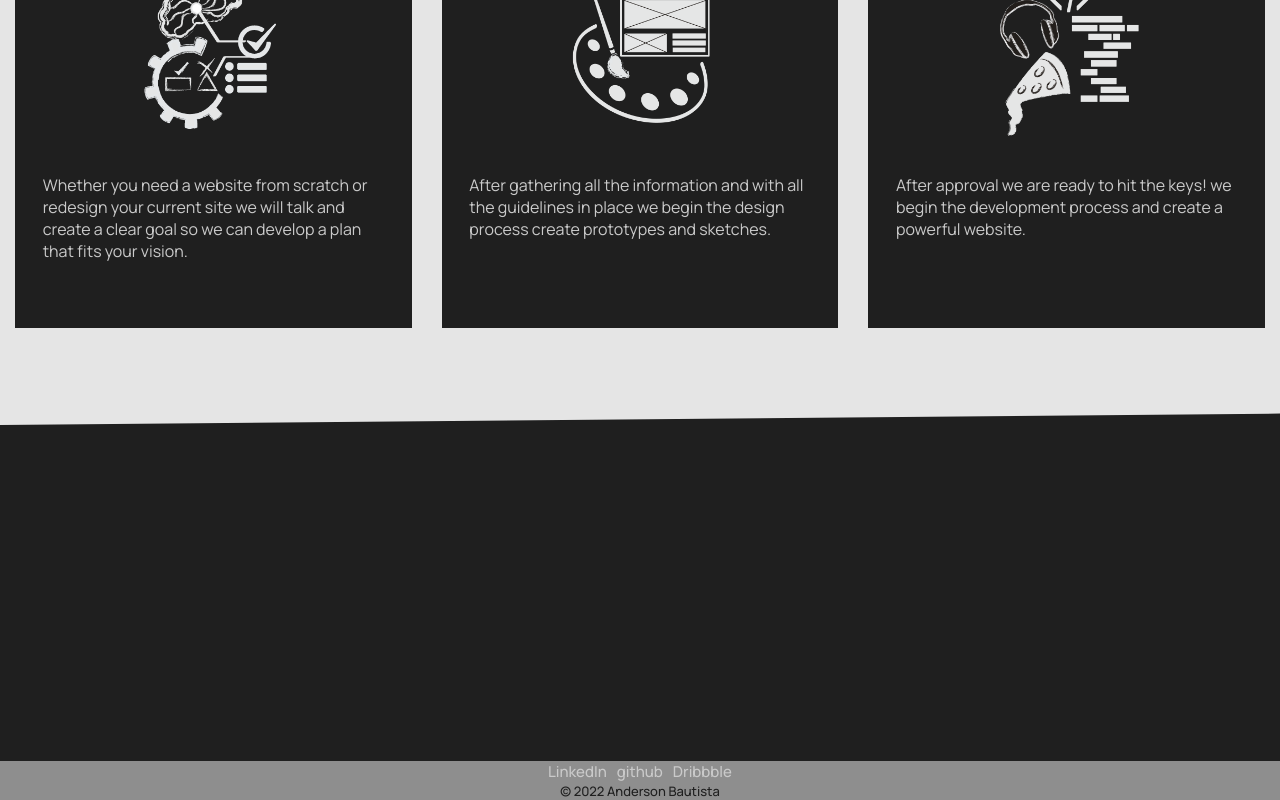
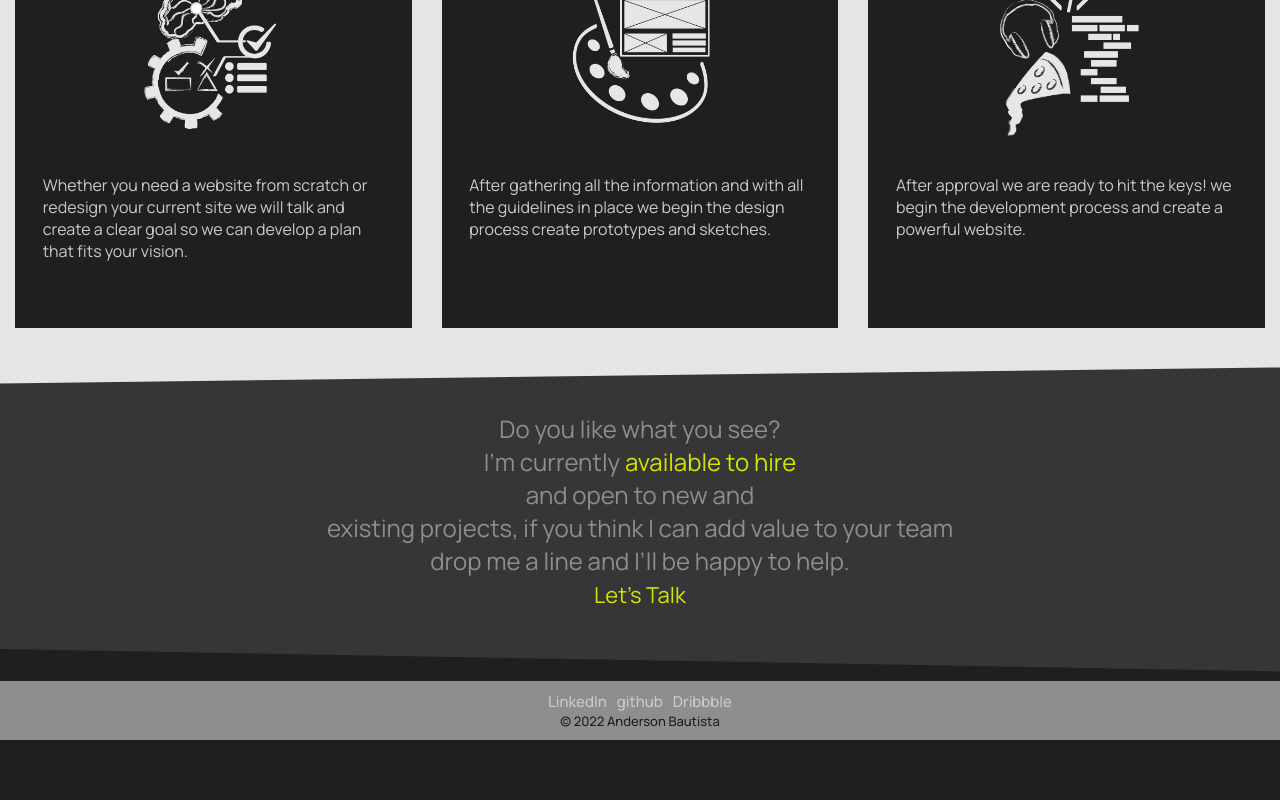
Before and after one commit to AndersBau/portfolio, a React (Create React App) app: page / in a window 1280 px wide. Shown: the part 1855-2655 px from the top of the page. After the commit the page ends 2595 px from the top, so only its background shows below. Built offline with nearby package versions, Linux system fonts and the light colour scheme.

Commit message:
fix layout on home page

```diff
--- a/src/components/About.js
+++ b/src/components/About.js
@@ -1,4 +1,5 @@
 import React from "react";
+import BottonContact from "./BottonContact";
 
 const About = () => {
   return (
@@ -81,6 +82,7 @@ const About = () => {
         </div>
     </div>
     </section>
+    <BottonContact />
     </div>
   )
 }
--- /dev/null
+++ b/src/components/BottonContact.js
@@ -0,0 +1,24 @@
+import React from "react";
+import { Link } from "react-router-dom";
+
+const BottonContact = () => {
+  return (
+    <section id="bottonContact">
+    <div className="bottonContact-container">
+  <p className="bottonContact-text">
+    Do you like what you see?<br/>
+    I’m currently <span>available to hire </span><br/>
+    and open to new and <br/>
+    existing projects,
+     if you think  I can add value
+    to your team <br/>
+    drop me a line and
+    I’ll  be happy to help.
+  </p>
+  <Link className="bottonContact-link" to="/contact">Let's Talk</Link>
+</div>
+</section>
+  )
+}
+
+export default BottonContact;
--- a/src/components/Home.js
+++ b/src/components/Home.js
@@ -1,4 +1,5 @@
 import React from "react";
+import BottonContact from "./BottonContact";
 import WorkListHome from "./WorkListHome";
 const Home = () => {
   return (
@@ -46,7 +47,7 @@ const Home = () => {
             <h3 className="process-subtitles">Plan</h3>
 
             <div className="process-img">
-                <img src="img/plan.png" className="process-img-size"/>
+                <img src="img/plan.png" className="process-img-size" alt="Anderson process"/>
             </div>
 
             <p className="process-text">
@@ -65,7 +66,7 @@ const Home = () => {
             <h3 className="process-subtitles">Design</h3>
 
             <div className="process-img">
-                <img src="img/design.png" className="process-img-size"/>
+                <img src="img/design.png" className="process-img-size" alt="Anderson process"/>
             </div>
 
             <p className="process-text">
@@ -79,7 +80,7 @@ const Home = () => {
             <h3 className="process-subtitles">Develop</h3>
 
             <div className="process-img">
-                <img src="img/code.png" className="process-img-size"/>
+                <img src="img/code.png" className="process-img-size" alt="Anderson process"/>
             </div>
 
             <p className="process-text">
@@ -91,6 +92,7 @@ const Home = () => {
         </div>
     </div>
 </section>
+<BottonContact />
     </div>
   )
 }
--- a/src/components/footer.js
+++ b/src/components/footer.js
@@ -1,6 +1,10 @@
-import React from "react";
+import React, { useEffect } from "react";
 
 const Footer = () => {
+
+
+    // let date = new Date();
+    // let [year] = date.getFullYear()
   return (
     <footer className="footer">
     <div className="footer-social">
--- a/src/sass/base/_typography.scss
+++ b/src/sass/base/_typography.scss
@@ -82,7 +82,7 @@
     justify-content: flex-end;
     padding: 40% 10% 0 0;
     @include respond(tab-port) {
-        padding: 15% 10% 0 0;
+        padding: 5% 10% 0 0;
     }
     @include respond(big-desktop) {
         padding: 8% 5% 0 0;
--- a/src/sass/layout/_footer.scss
+++ b/src/sass/layout/_footer.scss
@@ -1,16 +1,14 @@
 
 .footer {
-    grid-area: footer;
     display: flex;
     flex-direction: column;
     align-items: center;
     justify-content: center;
-    height: 100%;
     background-color: $color-ligther-gray;
     color: $color-dark;
     font-size: 1.5rem;
     font-weight: 500;
-    text-align: center;
+    padding: 1rem 0;
     p {
         font-size: 1.3rem;
     }
--- a/src/sass/pages/_home.scss
+++ b/src/sass/pages/_home.scss
@@ -1,6 +1,6 @@
 .home-page-wrapper{
         display: grid;
-        grid-template: 10vh 100vh 7vh 240vh 235vh 70vh 10vh / 1fr;
+        grid-template: 10vh 100vh 7vh 240vh 235vh 70vh/ 1fr;
         grid-template-areas:
         "header"
         "intro"
@@ -8,10 +8,9 @@
         "thingsMade"
         "process"
         "bottonContact"
-        "footer"
         ;
         @include respond(base) {
-            grid-template: 10vh 90vh 10vh 230vh 220vh 50vh 10vh / 1fr;
+            grid-template: 10vh 90vh 10vh 230vh 170vh 50vh/ 1fr;
             grid-template-areas:
             "header"
             "intro"
@@ -19,11 +18,10 @@
             "thingsMade"
             "process"
             "bottonContact"
-            "footer"
             ;
         }
     @include respond(phone) {
-        grid-template: 10vh 90vh 6vh 230vh 205vh 50vh 10vh / 1fr;
+        grid-template: 10vh 90vh 6vh 230vh 205vh 50vh/ 1fr;
         grid-template-areas:
         "header"
         "intro"
@@ -31,11 +29,10 @@
         "thingsMade"
         "process"
         "bottonContact"
-        "footer"
         ;
     }
     @include respond(tab-port)  {
-        grid-template: 10vh 90vh 6vh 60vh 60vh 40vh 10vh / 1fr;
+        grid-template: 10vh 90vh 6vh 60vh 60vh 40vh/ 1fr;
         grid-template-areas:
         "header"
         "intro"
@@ -43,11 +40,10 @@
         "thingsMade"
         "process"
         "bottonContact"
-        "footer"
         ;
     }
     @include respond(tab-land) {
-        grid-template: 10vh 95vh 7vh 70vh 95vh 40vh 10vh / 1fr;
+        grid-template: 10vh 95vh 7vh 70vh 95vh 40vh/ 1fr;
         grid-template-areas:
         "header"
         "intro"
@@ -55,11 +51,10 @@
         "thingsMade"
         "process"
         "bottonContact"
-        "footer"
         ;
     }
     @include respond(big-desktop) {
-        grid-template: 10vh 95vh 7vh 90vh 90vh 40vh 10vh / 1fr;
+        grid-template: 10vh 95vh 7vh 90vh 90vh 40vh/ 1fr;
         grid-template-areas:
         "header"
         "intro"
@@ -67,7 +62,6 @@
         "thingsMade"
         "process"
         "bottonContact"
-        "footer"
         ;
     }
 }
```
